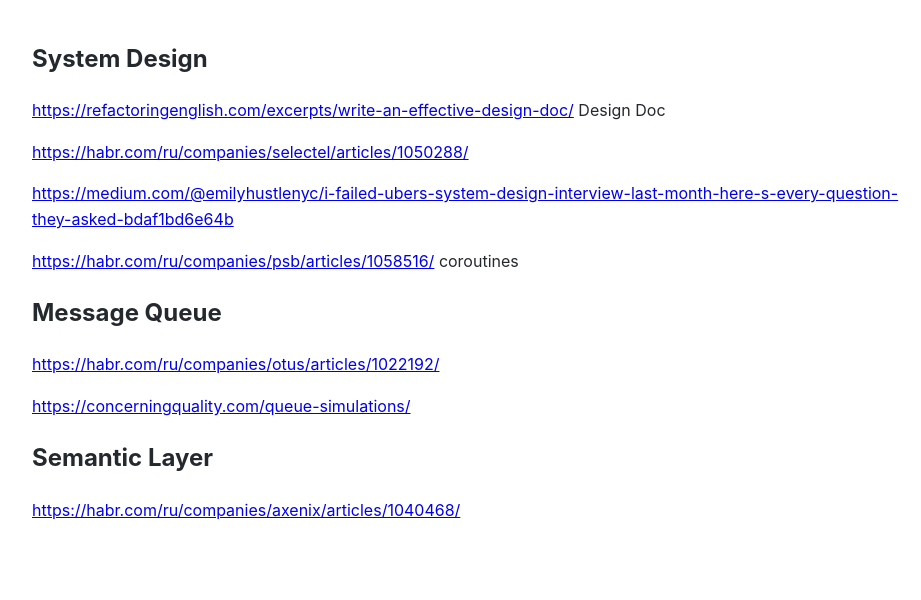
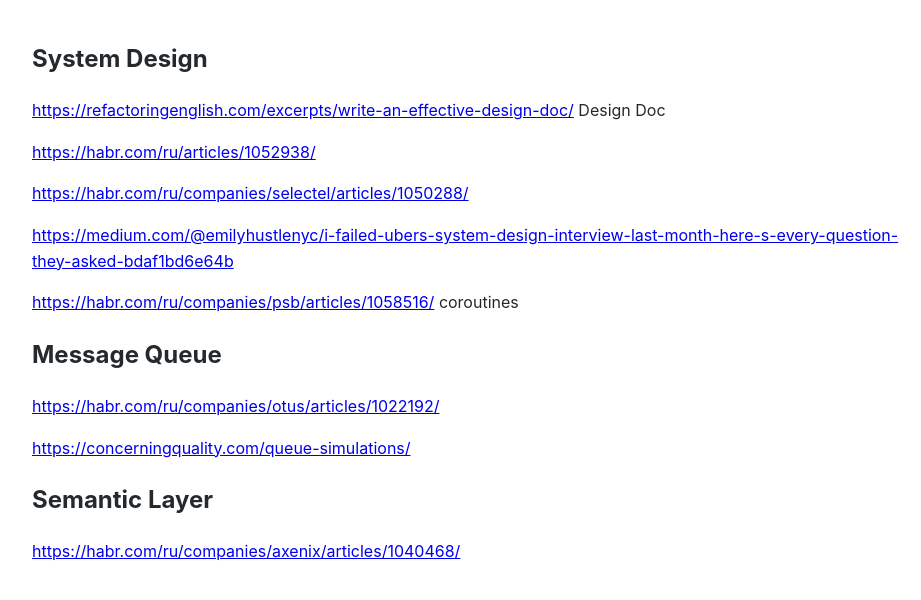
Before and after one commit to Michael-Lubinsky/michael-lubinsky.github.com, a Jekyll site: the page built from system_design/system_design.md, in a window 1280 px wide. Shown: the top 600 px of the page, without its empty margins (158-1079 px from the left). Built offline with Jekyll 4.4.1, drawn with Linux system fonts in a browser that asks for light colours; our own code applies the rules of GitHub Pages for plain Markdown files.

Commit message:
Update system_design.md

```diff
--- a/system_design/system_design.md
+++ b/system_design/system_design.md
@@ -1,6 +1,8 @@
 ## System Design
 
 <https://refactoringenglish.com/excerpts/write-an-effective-design-doc/> Design Doc
+
+<https://habr.com/ru/articles/1052938/>
 
 <https://habr.com/ru/companies/selectel/articles/1050288/>
 
```
